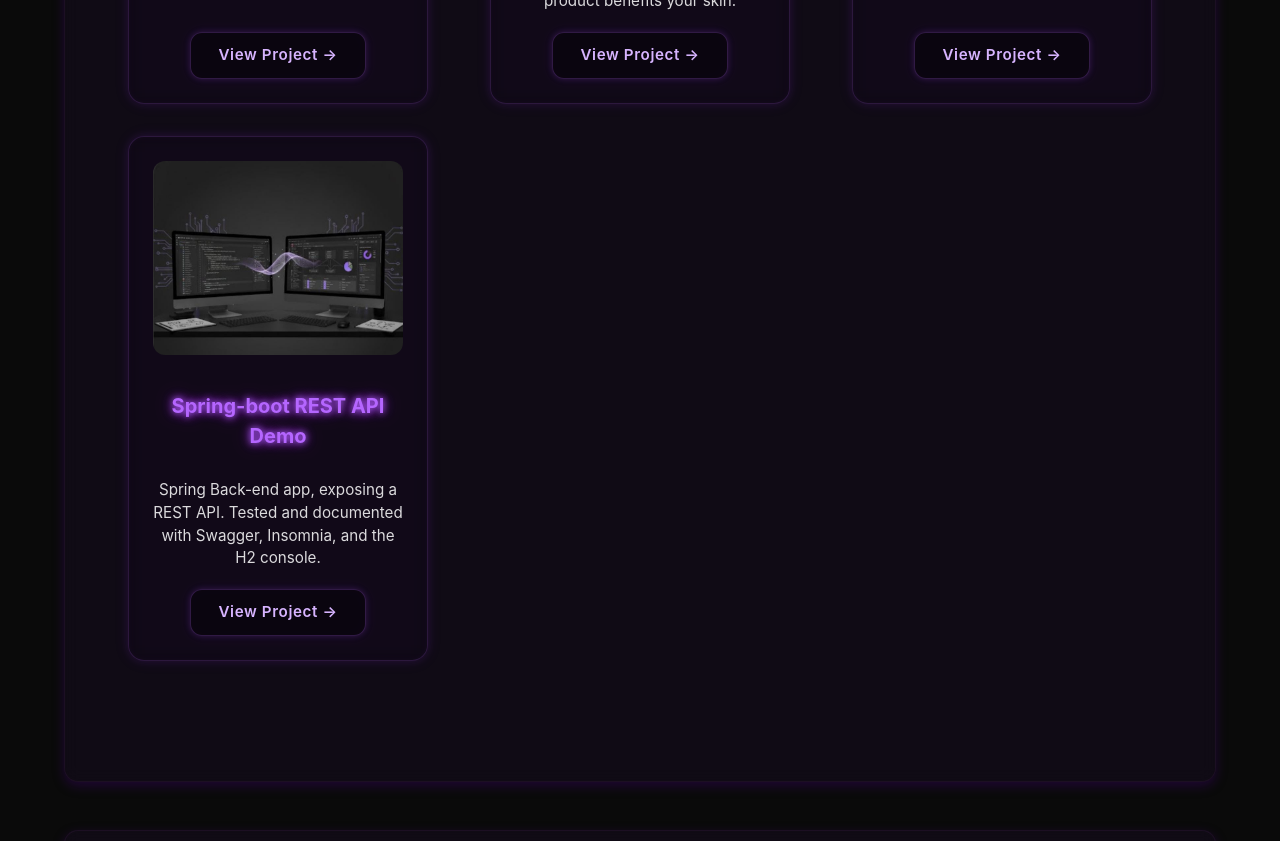
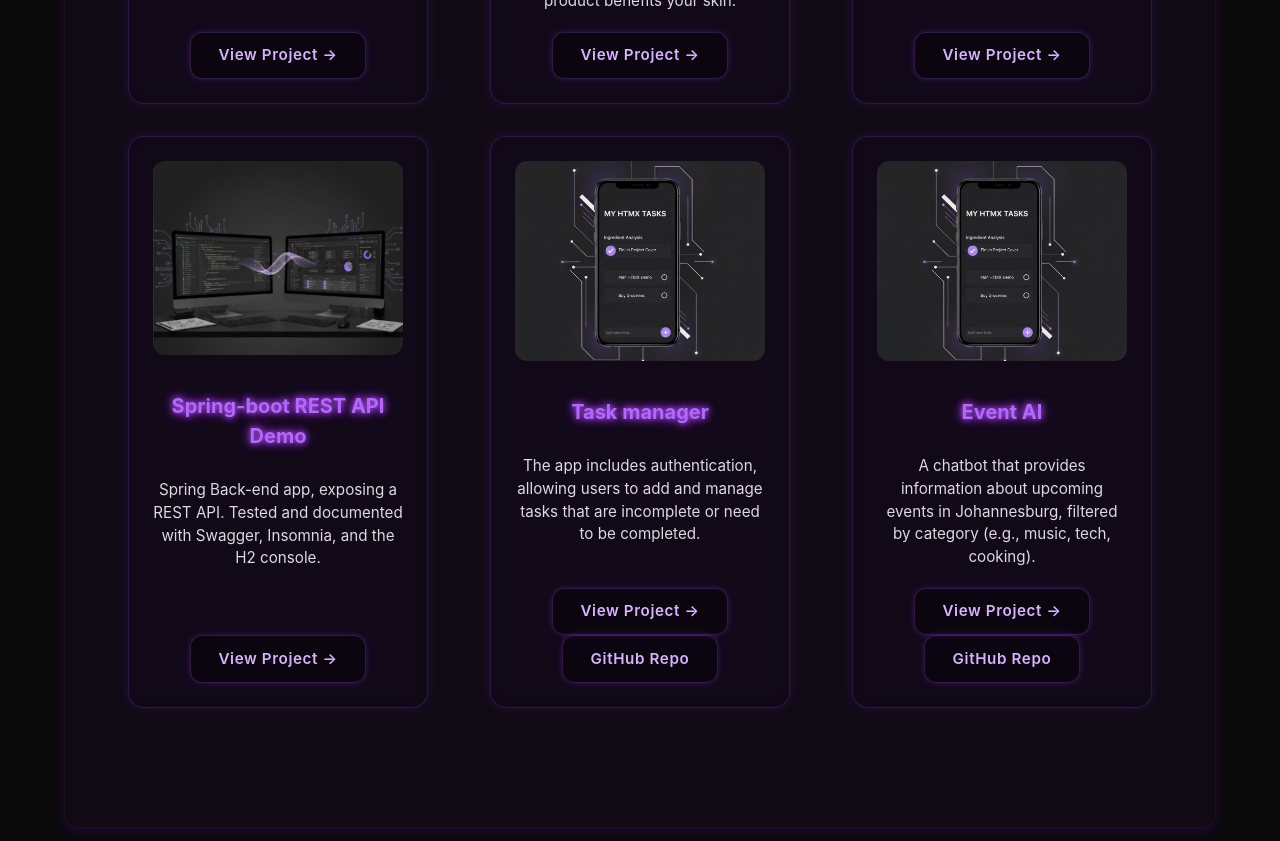
Before and after one commit to cadee247/final-portfolio, a React (Vite) app: page / in a window 1280 px wide. Shown: the part 2800-3641 px from the top of the page. Built offline with nearby package versions, Linux system fonts and the light colour scheme.

Commit message:
Updated Projects component with GitHub button

```diff
--- a/src/components/Landingpage.jsx
+++ b/src/components/Landingpage.jsx
@@ -78,14 +78,15 @@ function Landingpage() {
           </a>
           <a href="tel:+27791983027" className="cool-btn">Call</a>
 <a
-  href="/cv/Cadee_Rousseau_Resume.pdf"
-  download="Cadee_Rousseau_Resume.pdf"
+  href="/cv/resume.pdf"
+  download="resume.pdf"
   className="cool-btn"
 >
   Download CV
 </a>
+
 <p style={{ color: "white", marginTop: "2rem" }}>
-  Debug: <a href="/cv/Cadee_Rousseau_Resume.pdf" style={{ color: "#ff00f7" }} target="_blank" rel="noreferrer">Open CV directly</a>
+  Debug: <a href="/cv/resume.pdf" style={{ color: "#ff00f7" }} target="_blank" rel="noreferrer">Open CV directly</a>
 </p>
         </div>
       </div>
--- a/src/components/Projects.jsx
+++ b/src/components/Projects.jsx
@@ -9,6 +9,7 @@ import HTMXImg from "../assets/HTMX.jpg";
 import PythonImg from "../assets/Python.jpg";
 import ExpenseImg from "../assets/Expense.jpg";
 import SoccerImg from "../assets/Soccer.jpg";
+
 const projectData = [
   {
     title: "🚀 HTMX To-Do List",
@@ -51,9 +52,26 @@ const projectData = [
   },
   {
     title: "Spring-boot REST API Demo",
-    description: "Spring Back-end app, exposing a REST API. Tested and documented with Swagger, Insomnia, and the H2 console.",
+    description:
+      "Spring Back-end app, exposing a REST API. Tested and documented with Swagger, Insomnia, and the H2 console.",
     link: "https://youtu.be/zkZedrUMF_Y?si=2nPN-r_ciqM8VGQg",
     image: SoccerImg,
+  },
+  {
+    title: "Task manager",
+    description:
+      'The app includes authentication, allowing users to add and manage tasks that are incomplete or need to be completed.',
+    link: "https://www.youtube.com/playlist?list=PLZAqoTx2KcfvSvWWzVSapr4Yy_9NV7Rto",
+    github: "https://github.com/cadee247/Web-Developer-Bootcamp",
+    image: HTMXImg,
+  },
+  {
+    title: "Event AI",
+    description:
+      "A chatbot that provides information about upcoming events in Johannesburg, filtered by category (e.g., music, tech, cooking).",
+    link: "https://www.youtube.com/playlist?list=PLZAqoTx2KcfssF5_o1qA26c4VrAoPHrrU",
+    github: "https://github.com/cadee247/Java-Developer-Bootcamp",
+    image: HTMXImg,
   },
 ];
 
@@ -76,6 +94,7 @@ function Projects() {
             )}
             <h3>{proj.title}</h3>
             <p>{proj.description}</p>
+            <div className="project-buttons">
               <a
                 href={proj.link}
                 target="_blank"
@@ -84,6 +103,17 @@ function Projects() {
               >
                 View Project →
               </a>
+              {proj.github && (
+                <a
+                  href={proj.github}
+                  target="_blank"
+                  rel="noopener noreferrer"
+                  className="project-btn github-btn"
+                >
+                  GitHub Repo
+                </a>
+              )}
+            </div>
           </div>
         ))}
       </div>
```
Also changed, not shown: 1 other file (tests, documents, lock files or other folders). Lines whose indentation alone changed are shown as unchanged.
